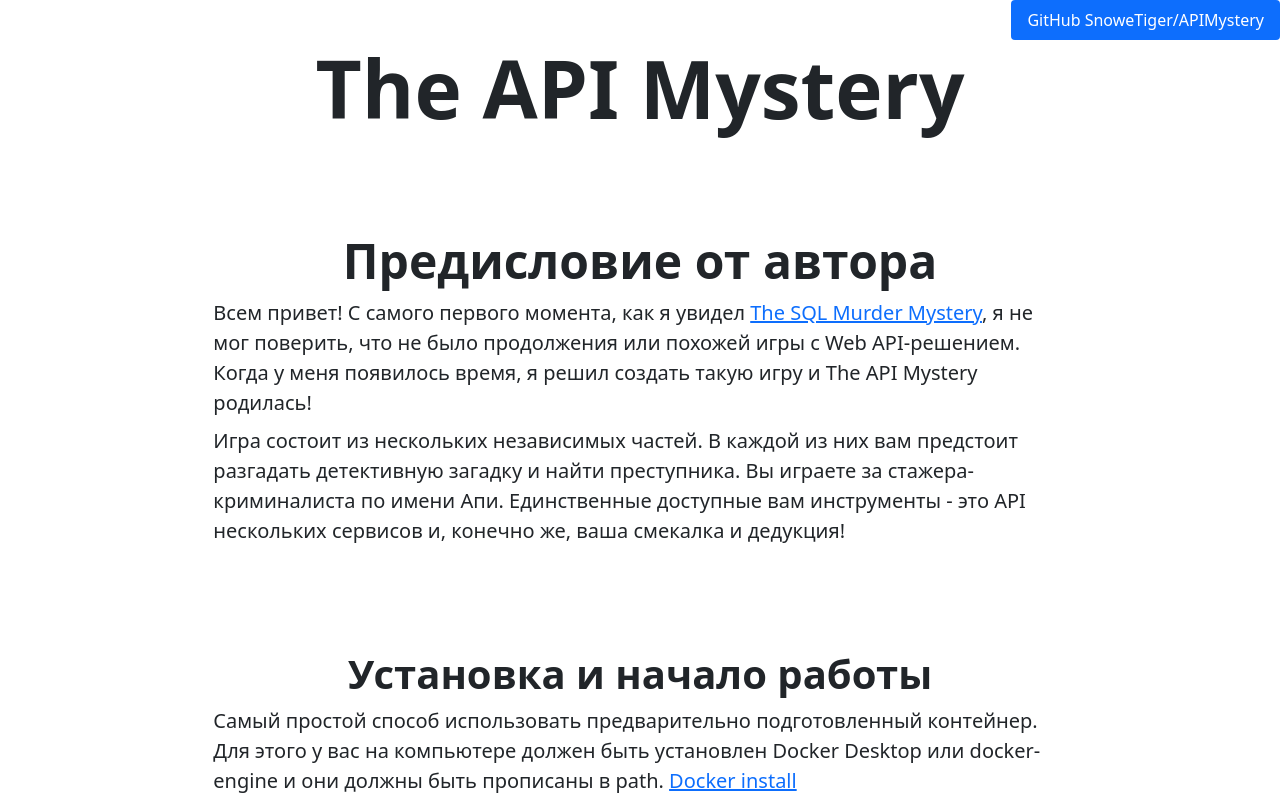
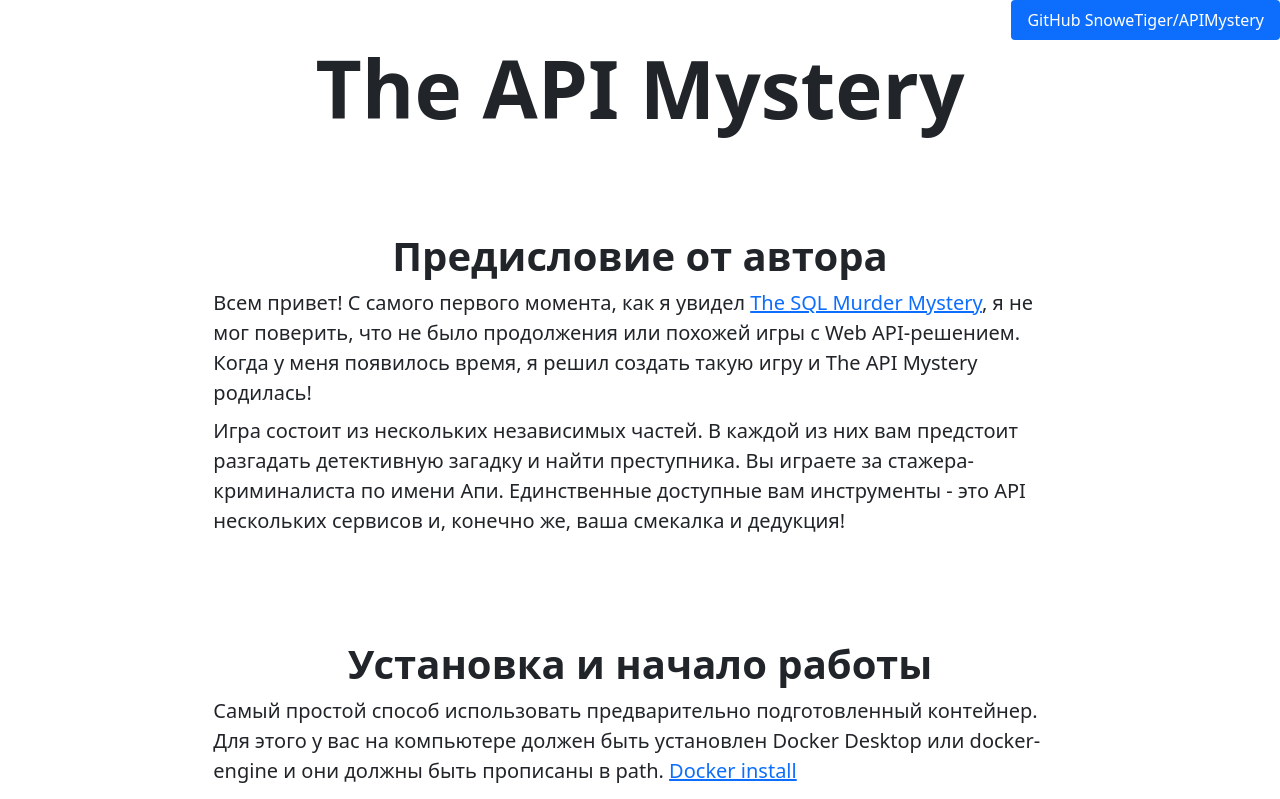
Before and after one commit to SnoweTiger/APIMystery, a plain HTML site: page index.html in a window 1280 px wide. Shown: the top 799 px of the page. Drawn offline with nearby package versions, Linux system fonts and the light colour scheme.

Commit message:
prepare for first release

```diff
--- a/index.html
+++ b/index.html
@@ -24,15 +24,18 @@
     <h1 class="text-center display-1 fw-bold">The API Mystery</h1>
 
     <div class="py-5 my-5 text-center">
-        <h2 class="display-5 fw-bold">Предисловие от автора</h2>
+        <h2 class="display-6 fw-bold">Предисловие от автора</h2>
 
         <div class="col-lg-8 mx-auto text-start">
-            <p class="lead mb-2">Всем привет! С самого первого момента, как я увидел <a href="https://mystery.knightlab.com/">The SQL Murder Mystery</a>, я не мог
-            поверить, что не было продолжения или похожей игры с <b>Web API</b>-решением. Когда у меня появилось время, я решил создать
-            такую игру и <b>The API Mystery</b> родилась!</p>
-            <p class="lead mb-2">Игра состоит из нескольких независимых частей. В каждой из них вам предстоит разгадать детективную загадку и найти
-            преступника. Вы играете за стажера-криминалиста по имени Апи. Единственные доступные вам инструменты - это API
-            нескольких сервисов и, конечно же, ваша смекалка и дедукция!
+            <p class="lead mb-2">
+                Всем привет! С самого первого момента, как я увидел <a href="https://mystery.knightlab.com/">The SQL Murder Mystery</a>, я не мог
+                поверить, что не было продолжения или похожей игры с <b>Web API</b>-решением. Когда у меня появилось время, я решил создать
+                такую игру и <b>The API Mystery</b> родилась!
+            </p>
+            <p class="lead mb-2">
+                Игра состоит из нескольких независимых частей. В каждой из них вам предстоит разгадать детективную загадку и найти
+                преступника. Вы играете за стажера-криминалиста по имени Апи. Единственные доступные вам инструменты - это API
+                нескольких сервисов и, конечно же, ваша смекалка и дедукция!
             </p>
         </div>
 
```
Also changed, not shown: requirements.txt, 5 other files.
